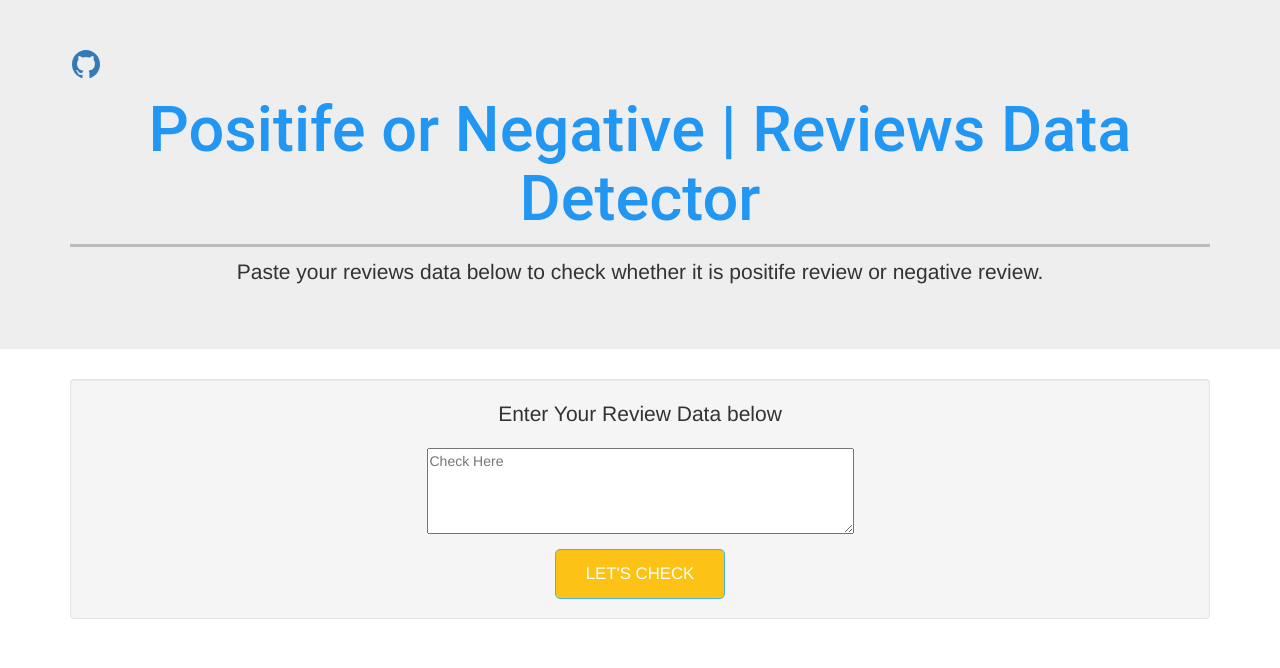
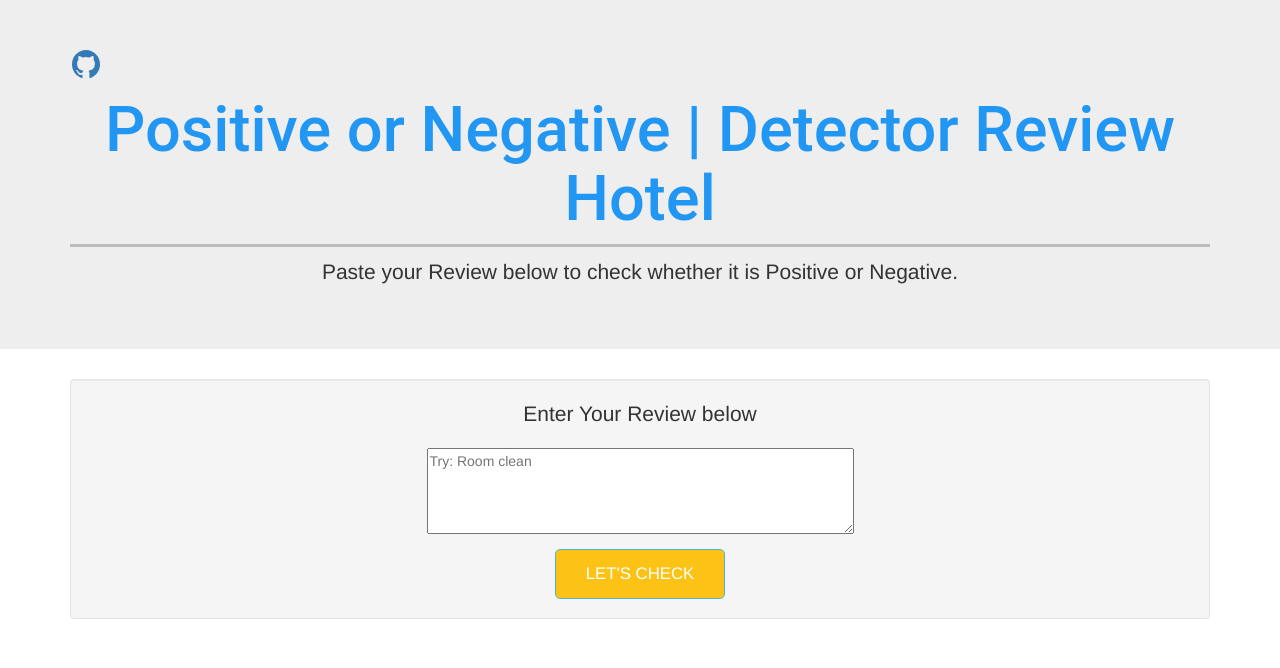
Before and after one commit to wulannurafifah/UTS-Text-Mining, a Flask app: page / in a window 1280 px wide. Shown: the top 668 px of the page. Run offline with Flask 2, Linux system fonts and the light colour scheme; some libraries are stand-ins or nearby versions.

Commit message:
Update home.html

```diff
--- a/templates/home.html
+++ b/templates/home.html
@@ -5,8 +5,8 @@
 	<!-- <link rel="stylesheet" type="text/css" href="../static/css/styles.css"> -->
 	<meta charset="UTF-8">
     <meta name="viewport" content="width=device-width, initial-scale=1.0">
-    <meta name="keywords" content="Let's Check The Reviews Data">
-    <meta name="description" content="Positife or Negative | Reviews Data Detector">
+    <meta name="keywords" content="Detector Review Positive dan Negative">
+    <meta name="description" content="Positive or Negative Review">
 
     <link rel="icon" type="image/png" href="" />
 
@@ -79,8 +79,8 @@
       <div class="container text-xs-center text-white">
         <a href="https://github.com/maladeep/sms-spam-ham-detector" target="_blank" title="View code at Github"> <ion-icon name="logo-github" size="large"></ion-icon></a>
 
-        <h1 class="display-1 card-header" align="center" style="color:#2196F3;">Positife or Negative | Reviews Data Detector</h1>
-        <p class="lead" align="center"> Paste your reviews data below to check whether it is positife review or negative review.  </p>
+        <h1 class="display-1 card-header" align="center" style="color:#2196F3;">Positive or Negative | Detector Review Hotel </h1>
+        <p class="lead" align="center"> Paste your Review below to check whether it is Positive or Negative.  </p>
 
       </div>
     </div>
@@ -95,9 +95,9 @@
 	<div class="container">
 <div class="well">
 		<form action="{{ url_for('predict')}}" method="POST" align="center">
-		<p class="lead">Enter Your Review Data below</p>
+		<p class="lead">Enter Your Review below</p>
 
-		<textarea name="message" rows="4" cols="50" placeholder="Check Here" required="required"></textarea>
+		<textarea name="message" rows="4" cols="50" placeholder="Try: Room clean " required="required"></textarea>
 		<br/>
 
 		<input type="submit" class="btn-info btn" value="Let's Check" >
```
